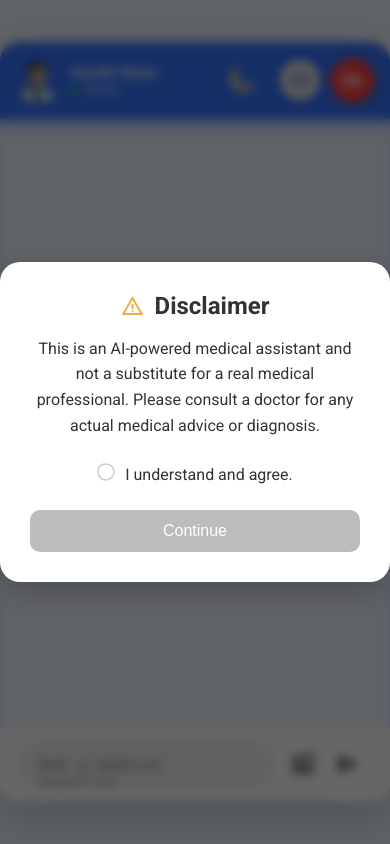
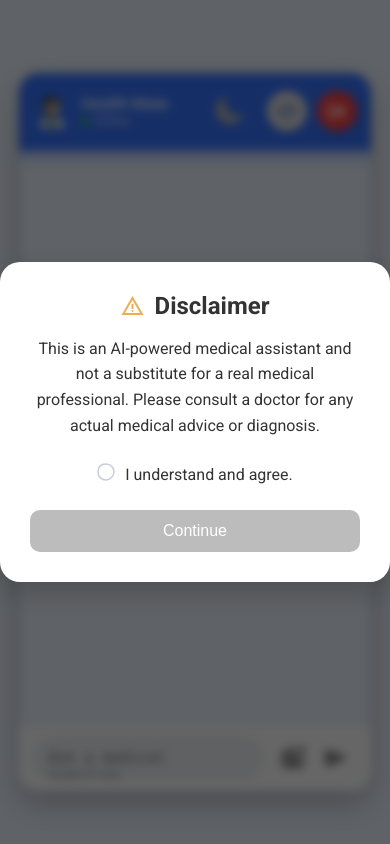
Before and after one commit to seratul03/Medical-Chatbot, a Flask app: page / in a window 390 px wide. Run offline with Flask 3, Linux system fonts and the light colour scheme; some libraries are stand-ins or nearby versions.

Commit message:
Make UI responsive for mobile devices

```diff
--- a/static/style.css
+++ b/static/style.css
@@ -570,3 +570,121 @@ body.dark-mode .send-btn:hover {
   transition-delay: 200ms;
   transform: scale(1) rotate(360deg);
 }
+
+
+@media (max-width: 1080px) {
+  .chat-card {
+    width: 100vw;
+    height: 100vh;
+    border-radius: 0;
+    box-shadow: none;
+  }
+
+  .chat-card:hover {
+    box-shadow: none;
+  }
+
+  .modal-content {
+    width: 85%;
+  }
+
+  .chat-header {
+    padding: 10px;
+  }
+
+  .profile-pic {
+    width: 40px;
+    height: 40px;
+  }
+
+  .header-btn, .Btn {
+    width: 40px;
+    height: 40px;
+  }
+
+  .chat-box {
+    padding: 15px;
+  }
+
+  .message {
+    font-size: 15px;
+    padding: 10px 15px;
+  }
+
+  .chat-input-area {
+    padding: 10px 15px;
+  }
+
+  #user-input {
+    padding: 10px 15px;
+    font-size: 15px;
+  }
+}
+
+
+@media (max-width: 600px) {
+  body {
+    display: flex;
+    justify-content: center;
+    align-items: center;
+    height: 100vh;
+    background: var(--bg-light);
+    padding: 10px;
+  }
+
+  body.dark-mode {
+    background: var(--bg-dark);
+  }
+
+  .chat-card {
+    width: 95%;
+    height: 85vh;
+    max-width: 420px;
+    border-radius: 20px;
+    box-shadow: 0 12px 30px rgba(0, 0, 0, 0.25);
+    margin: auto;
+  }
+
+  .chat-header {
+    padding: 10px 14px;
+  }
+
+  .profile-pic {
+    width: 38px;
+    height: 38px;
+  }
+
+  .header-btn, .Btn {
+    width: 40px;
+    height: 40px;
+  }
+
+  .chat-box {
+    padding: 15px;
+    font-size: 15px;
+    gap: 12px;
+  }
+
+  .message {
+    font-size: 15px;
+    padding: 11px 16px;
+    max-width: 85%;
+  }
+
+  .chat-input-area {
+    padding: 12px 14px;
+  }
+
+  #user-input {
+    font-size: 15px;
+    padding: 11px 14px;
+    max-height: 120px;
+    overflow-y: auto;
+  }
+
+  .upload-btn, .send-btn {
+    width: 42px;
+    height: 42px;
+    font-size: 22px;
+  }
+}
--- /dev/null
+++ b/tempCodeRunnerFile.py
@@ -0,0 +1 @@
+gemini
--- a/templates/index.html
+++ b/templates/index.html
@@ -2,6 +2,7 @@
 <html lang="en">
   <head>
     <meta charset="UTF-8" />
+    <meta name="viewport" content="width=device-width, initial-scale=1.0, maximum-scale=1.0">
     <title>Health Mate</title>
     <link rel="stylesheet" href="/static/style.css" />
     <link
```
